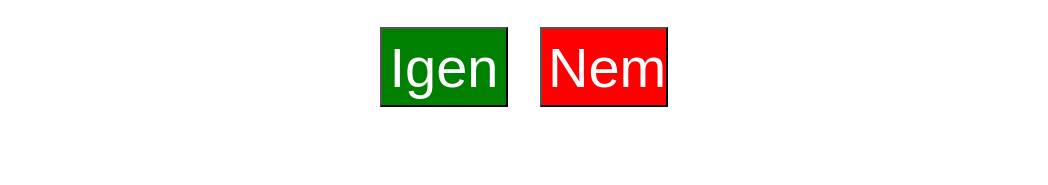
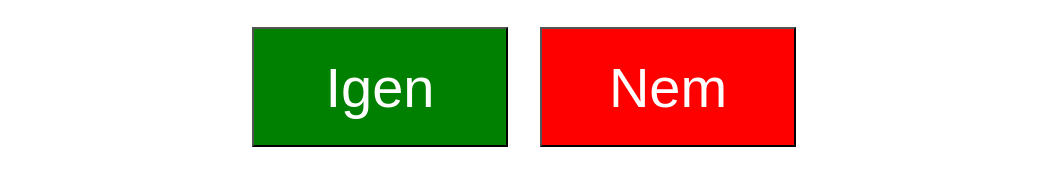
Before and after one commit to konyatomi01/konyatomi01.github.io, a plain HTML site: page index.html in a window 1280 px wide. Shown: the part 195-380 px from the top of the page, without its empty margins (124-1172 px from the left). Drawn offline with Linux system fonts and the light colour scheme; a web font is replaced by a local one.

Commit message:
Update index.html

```diff
--- a/index.html
+++ b/index.html
@@ -49,16 +49,16 @@
 .jogomb {
     color: white;
     background: green;
-    height: 10vh;
-    width: 10vw;
+    height: 15vh;
+    width: 20vw;
     font-size: 7vh;
     margin: 2vh;
 }
 .rosszgomb {
     color: white;
     background: red;
-    height: 10vh;
-    width: 10vw;
+    height: 15vh;
+    width: 20vw;
     font-size: 7vh;
     margin: 2vh;
 }
```
